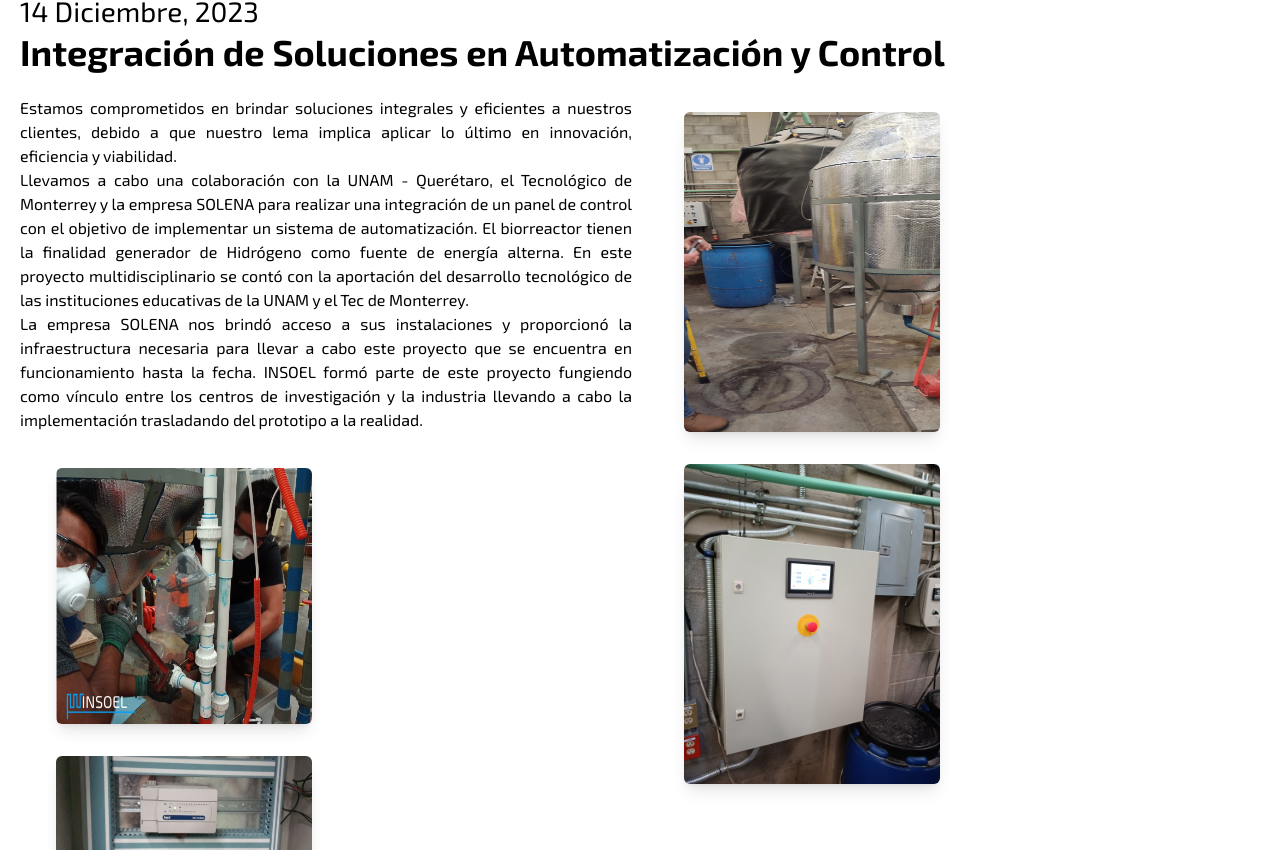
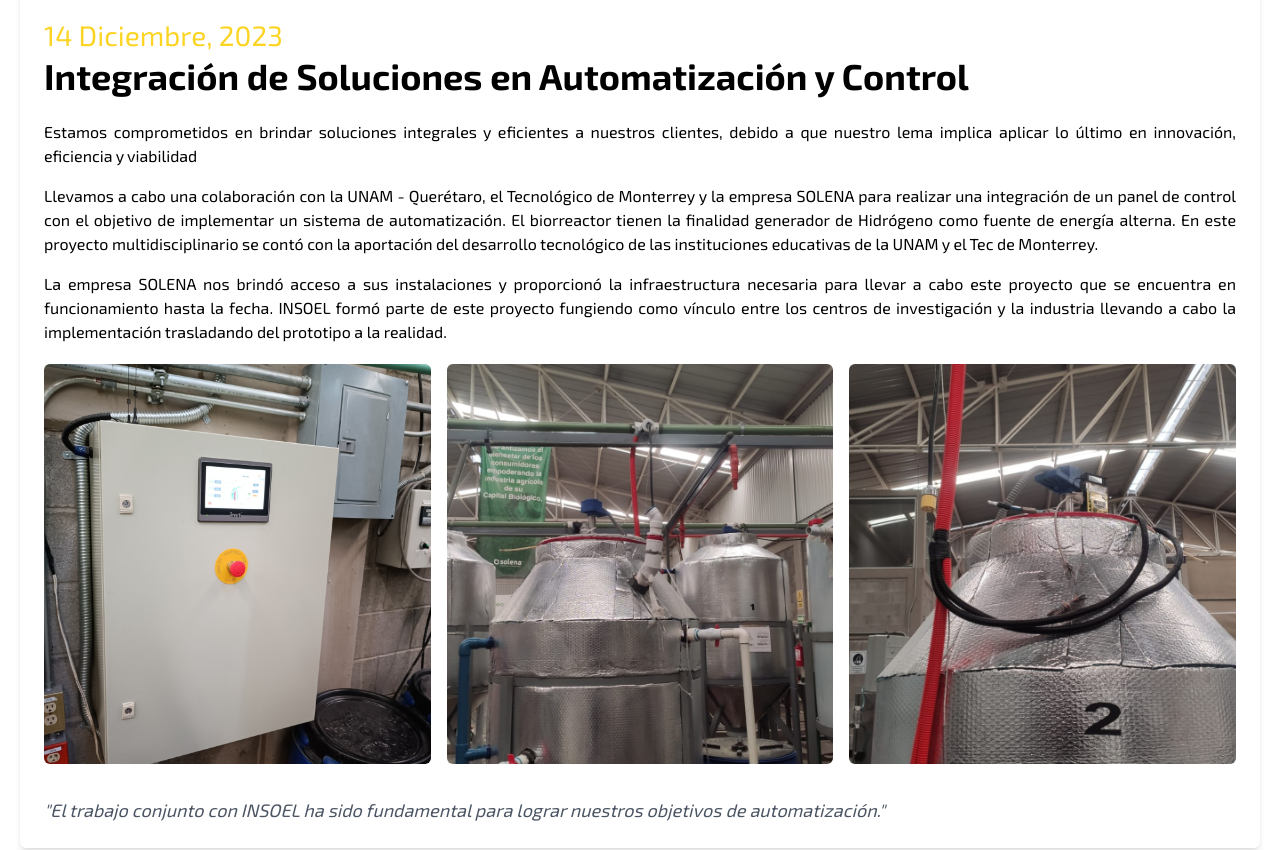
Before and after one commit to EdwinMLara/web-insol, a React (Vite) app: page /proyectos/Biorreactor in a window 1280 px wide. Shown: the part 830-1680 px from the top of the page. Built offline with nearby package versions, Linux system fonts and the light colour scheme.

Commit message:
cambios en la seccion de biorreactor

```diff
--- a/src/Components/Carrusel.jsx
+++ b/src/Components/Carrusel.jsx
@@ -56,8 +56,8 @@
              {/* Agregar el título encima de la imagen */}
              {index === imagenActiva && (
               <div className={`hidden md:block absolute w-full md:top-2/3 md:bottom-1/3 md:left-16`}>
-              <h3 className="font-bold text-black md:mb-1 transform md:mt-0 ">Materializamos tus ideas</h3>
-              <h1 className="text-2xl font-bold text-black transform md:text-2xl lg:text-3xl xl:text-4xl">
+              <h3 className="font-bold text-white md:mb-1 transform md:mt-0 ">Materializamos tus ideas</h3>
+              <h1 className="text-2xl font-bold text-wi transform md:text-2xl lg:text-3xl xl:text-4xl text-white">
                 AUTOMATIZACION Y <br className="lg:hidden xl:block" /> CONTROL
               </h1>
               <button className="bg-primary  text-black py-3 px-8 bottom-16 mt-2 transform border-2 border-black/50 bg-gradient-to-r hover:bg-darkPrimary">
--- a/src/pages/Proyectos/BiorreactorPage.jsx
+++ b/src/pages/Proyectos/BiorreactorPage.jsx
@@ -1,4 +1,4 @@
-import { useRef,useEffect } from "react";
+import { useRef, useEffect } from "react";
 import { useInsoel } from "../../Context/InsoelContext";
 import imgBiorreactor from "../../img/Proyectos/49.png";
 import logo from "../../img/Logos/AmarilloNegro.png";
@@ -13,6 +13,12 @@
 import Img6 from "../../img/Proyectos/Bio_Reactor/06.jpg";
 import Img7 from "../../img/Proyectos/Bio_Reactor/07.jpg";
 
+const images = [
+  { src: Img5, description: "Descripción de la imagen 1" },
+  { src: Img6, description: "Descripción de la imagen 2" },
+  { src: Img7, description: "Descripción de la imagen 3" },
+];
+
 function BiorreactorPage() {
   const videoRef = useRef(null);
 
@@ -24,23 +30,26 @@
       videoElement.play(); // Inicia la reproducción nuevamente
     };
 
-    videoElement.addEventListener('ended', handleVideoEnd);
+    videoElement.addEventListener("ended", handleVideoEnd);
 
     return () => {
-      videoElement.removeEventListener('ended', handleVideoEnd);
+      videoElement.removeEventListener("ended", handleVideoEnd);
     };
   }, []); // Asegúrate de pasar un array vacío como dependencia para que el efecto se ejecute solo una vez
 
-  const { setLogoColor, setTxtColor,setOpacidadColor } = useInsoel();
+  const { setLogoColor, setTxtColor, setOpacidadColor } = useInsoel();
   setLogoColor("AmarilloBlanco");
   setTxtColor("black");
-  setOpacidadColor('bg-opacity-75 bg-gradient-to-b from-secondary bottom-[29rem]')
+  setOpacidadColor(
+    "bg-opacity-75 bg-gradient-to-b from-secondary bottom-[29rem]"
+  );
   useEffect(() => {
     document.title = "BIORREACTOR | INSOEL";
     return () => {
       document.title = "INSOEL";
     };
   }, []);
+
   return (
     <>
       <div className="bg-bajo min-h-screen  flex flex-col">
@@ -55,21 +64,21 @@
             <source src={Bio} type="video/mp4" />
             Tu navegador no soporta el elemento de video.
           </video>
-
         </div>
-        <div className="text-black m-5">
-          <h2 className="text-2xl">14 Diciembre, 2023</h2>
-          <h1 className="text-4xl font-semibold">
+        <div className="text-black m-5 bg-light p-6 rounded-md shadow-md">
+          <h2 className="text-2xl text-primary">14 Diciembre, 2023</h2>
+          <h1 className="text-4xl font-semibold text-accent">
             Integración de Soluciones en Automatización y Control
           </h1>
           <br />
-          <div className="md:columns-2 text-justify">
-            <div className="grap md:grap-2">
+          <div className="text-justify mb-5">
             <p>
               Estamos comprometidos en brindar soluciones integrales y
-                eficientes a nuestros clientes, debido a que nuestro lema
-                implica aplicar lo último en innovación, eficiencia y
-                viabilidad. <br />
+              eficientes a nuestros clientes, debido a que nuestro lema implica
+              aplicar lo último en innovación, eficiencia y viabilidad
+            </p>
+            <div className="highlight-box mt-4">
+              <p>
                 Llevamos a cabo una colaboración con la UNAM - Querétaro, el
                 Tecnológico de Monterrey y la empresa SOLENA para realizar una
                 integración de un panel de control con el objetivo de
@@ -77,26 +86,43 @@
                 la finalidad generador de Hidrógeno como fuente de energía
                 alterna. En este proyecto multidisciplinario se contó con la
                 aportación del desarrollo tecnológico de las instituciones
-                educativas de la UNAM y el Tec de Monterrey. <br/>
-                La empresa SOLENA
-                nos brindó acceso a sus instalaciones y proporcionó la
-                infraestructura necesaria para llevar a cabo este proyecto que
-                se encuentra en funcionamiento hasta la fecha. INSOEL formó
-                parte de este proyecto fungiendo como vínculo entre los centros
-                de investigación y la industria llevando a cabo la
+                educativas de la UNAM y el Tec de Monterrey. <br />
+              </p>
+            </div>
+            <div className="highlight-box mt-4">
+              <p>
+                La empresa SOLENA nos brindó acceso a sus instalaciones y
+                proporcionó la infraestructura necesaria para llevar a cabo este
+                proyecto que se encuentra en funcionamiento hasta la fecha.
+                INSOEL formó parte de este proyecto fungiendo como vínculo entre
+                los centros de investigación y la industria llevando a cabo la
                 implementación trasladando del prototipo a la realidad.
               </p>
             </div>
-            <div className="grap p-5">
-    <div className="flex flex-wrap">
-      <img src={Img2} className="w-[16rem] h-[16rem] rounded-md shadow-lg m-4" />
-      <img src={Img3} className="w-[16rem] h-[16rem] rounded-md shadow-lg m-4" />
-      <img src={Img6} className="w-[16rem] h-[16rem] rounded-md shadow-lg m-4" />
-      <img src={Img7} className="w-[16rem] h-[16rem] rounded-md shadow-lg m-4" />
-      <img src={Img4} className="w-[16rem] h-[20rem] rounded-md shadow-lg m-4" />
-      <img src={Img5} className="w-[16rem] h-[20rem] rounded-md shadow-lg m-4" />
+          </div>
+
+          <div className="grid grid-cols-1 md:grid-cols-3 gap-4">
+            {images.map((image, index) => (
+              <div key={index} className="relative group">
+                <img
+                  src={image.src}
+                  alt={`Imagen ${index + 1}`}
+                  className="w-[35rem] h-[25rem] object-cover rounded-md transition-transform transform hover:scale-105"
+                />
+                <div className="absolute inset-0 flex items-center justify-center opacity-0 group-hover:opacity-100 transition-opacity">
+                  <p className="text-white text-lg font-semibold">
+                    Descripción de la imagen {index + 1}
+                  </p>
                 </div>
               </div>
+            ))}
+          </div>
+
+          <div className="testimonial-section mt-8">
+            <p className="text-lg italic text-gray-600">
+              "El trabajo conjunto con INSOEL ha sido fundamental para lograr
+              nuestros objetivos de automatización."
+            </p>
           </div>
         </div>
       </div>
```
Lines whose indentation alone changed are shown as unchanged.
